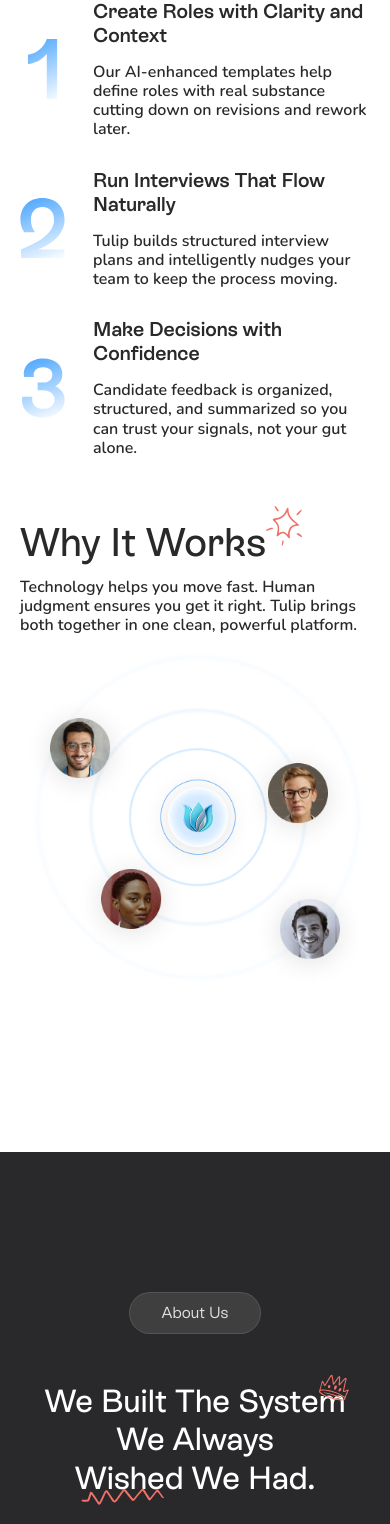
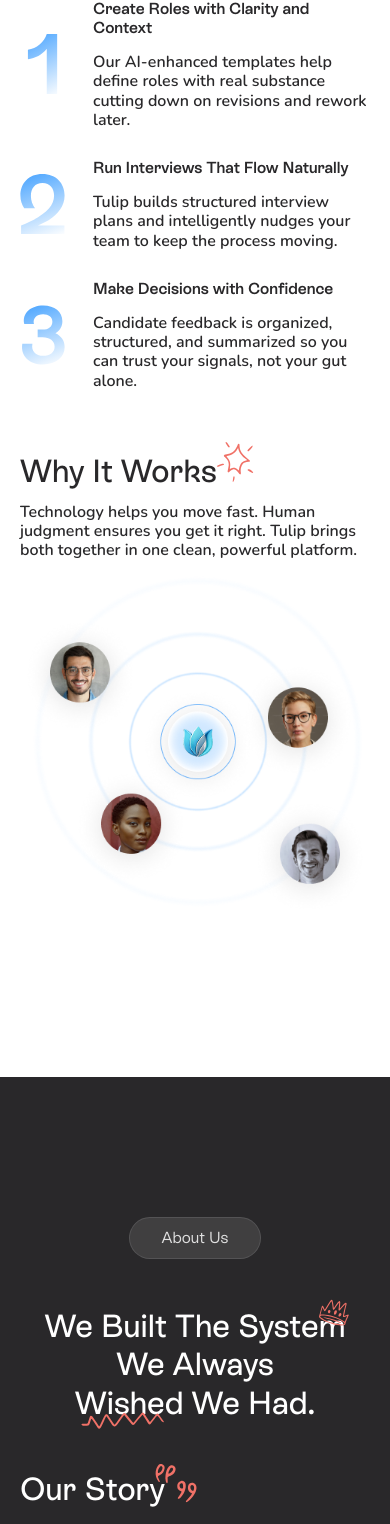
Before and after one commit to Ayesha-ehsan905/TulipHCM, a Next.js app: page / in a window 390 px wide. Shown: the part 4354-5878 px from the top of the page. Built offline with nearby package versions, Linux system fonts and the light colour scheme.

Commit message:
feat:mobile responsiveness

```diff
--- a/src/components/AboutUs.tsx
+++ b/src/components/AboutUs.tsx
@@ -39,7 +39,7 @@ const AboutUs = () => {
 
         <div className=" flex flex-col items-center justify-center mt-12 lg:flex-row">
           <div className="flex flex-col items-start justify-center gap-4  max-w-[530px]">
-            <p className="text-[40px] font-medium leading-[120%] text-white ">
+            <p className="text-[32px] font-medium leading-[120%] text-white lg:text-[40px] ">
               Our{" "}
               <span className="relative inline-block">
                 <QuotationIcon className="absolute  -top-[18%] left-[88%] " />
--- a/src/components/HowItWorks.tsx
+++ b/src/components/HowItWorks.tsx
@@ -37,7 +37,7 @@ const HowItWorks = () => {
                 <div className="flex items-center gap-7 p-0">
                   <span>{<step.icon />}</span>
                   <div className="flex flex-col items-start gap-4 wrap">
-                    <h3 className=" font-semibold  text-xl leading-[120%]">
+                    <h3 className=" font-semibold  text-base leading-[120%] lg:text-xl ">
                       {step.title}
                     </h3>
                     <p className=" font-nunito font-semibold text-[#29282a] text-base leading-[120%]">
--- a/src/components/ui/WhyItWorks.tsx
+++ b/src/components/ui/WhyItWorks.tsx
@@ -8,7 +8,7 @@ const WhyItWorks = () => {
     <Container>
       <section className="flex flex-col justify-between w-full max-w-6xl items-center gap-4 mx-auto mt-16 px-5 lg:px-0 lg:flex-row">
         <div className=" flex flex-col gap-4 max-w-[520px]">
-          <p className="font-medium text-[40px] leading-[100%]">
+          <p className="font-medium text-[32px] leading-[100%] lg:text-[40px]">
             Why It{" "}
             <span className="relative inline-block">
               <StarIcon className="absolute -top-[40%] left-[100%] " />
```
